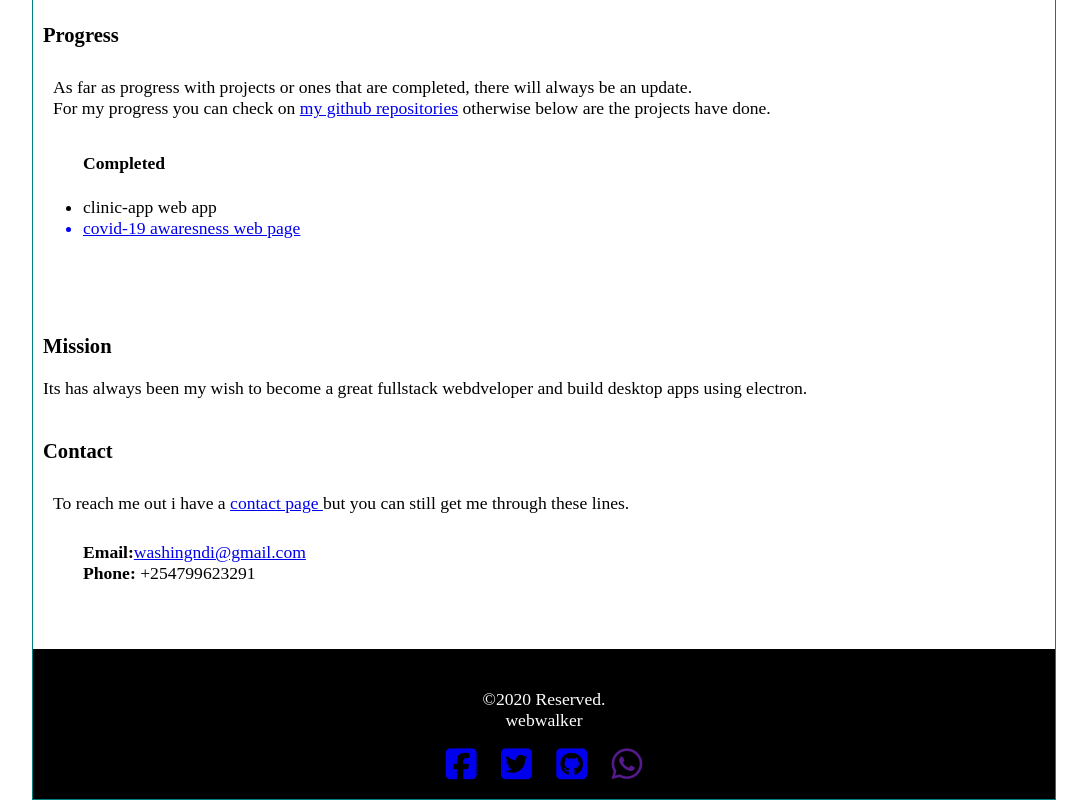
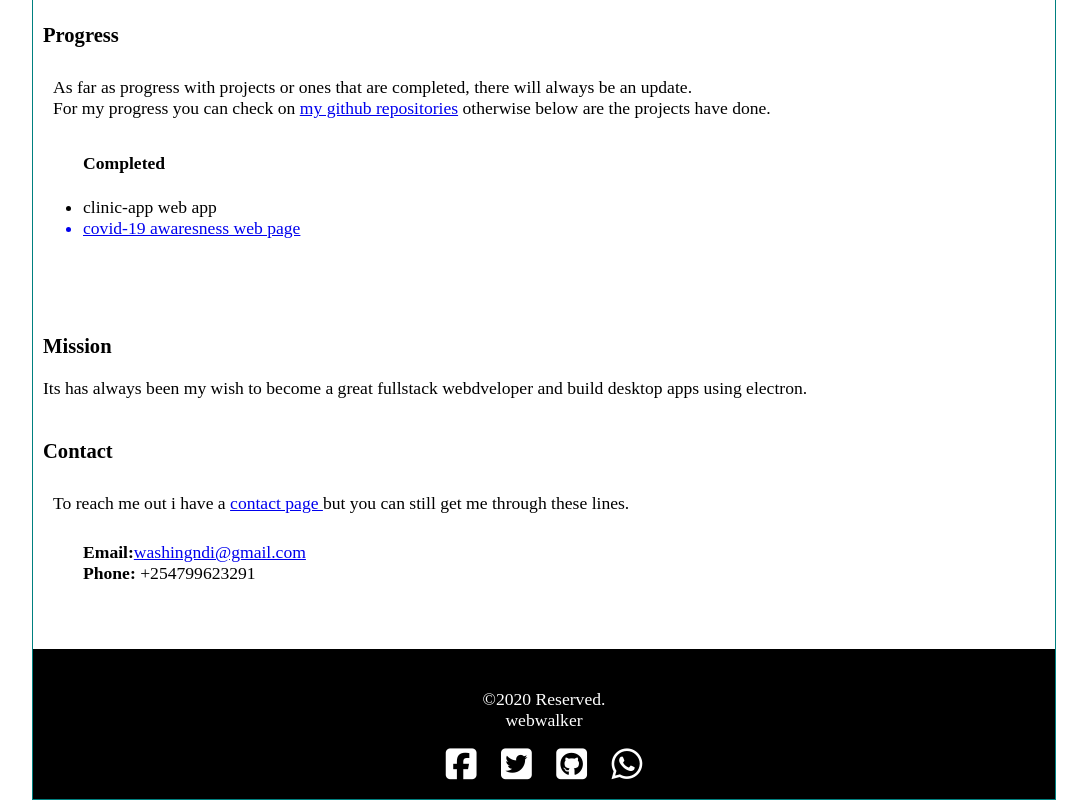
Before and after one commit to Wwashy/washyweb, a website: page me.html in a window 1280 px wide. Shown: the part 797-1597 px from the top of the page, without its empty margins (96-1183 px from the left). Drawn offline with Linux system fonts and the light colour scheme.

Commit message:
icons color

```diff
--- a/public/me.css
+++ b/public/me.css
@@ -131,7 +131,12 @@ footer .sub{
 .media.icons{
     text-align: center;
 }
+.media.icons a{
+    text-decoration: none;
+    color: white;
+}
 .media.icons i{
 margin: 5px 10px;
 text-align: center;
+color: white;
 }
```
